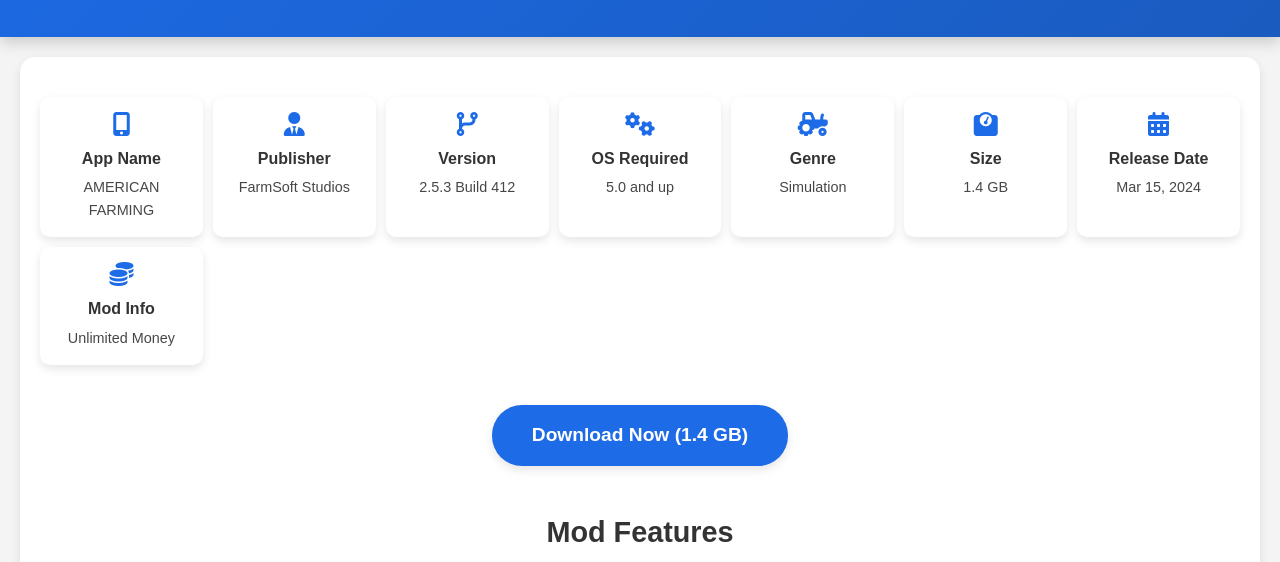
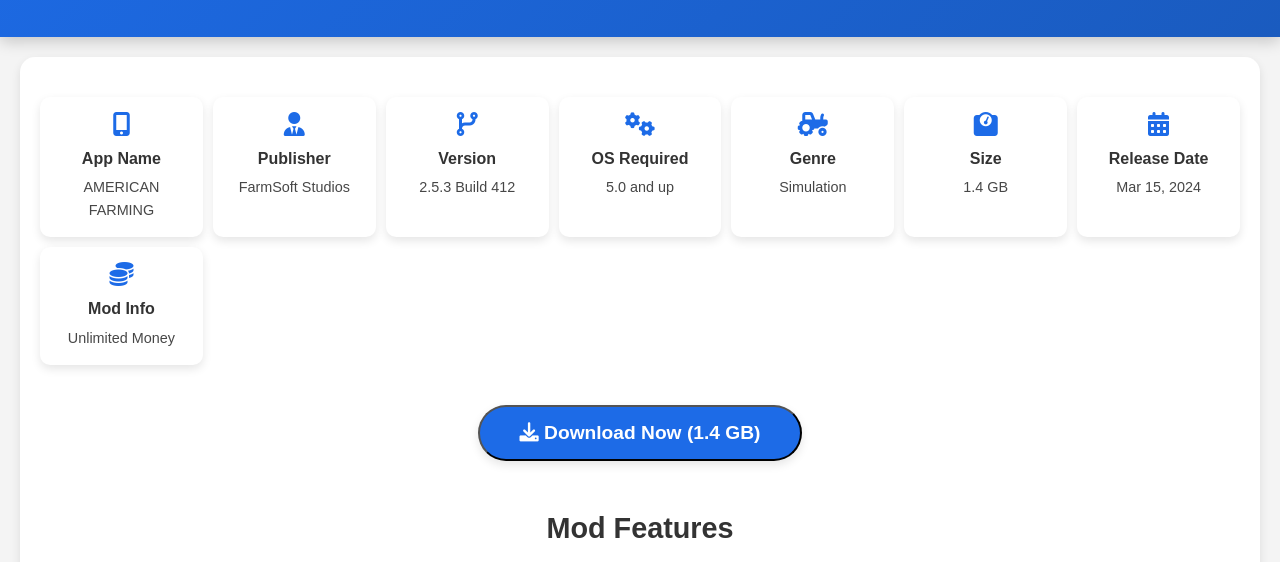
Before and after one commit to ayael000/Americanfarming, a plain HTML site: page index.html in a window 1280 px wide. Shown: the part 238-800 px from the top of the page. Drawn offline with Linux system fonts and the light colour scheme; no server answers.

Commit message:
Update index.html

```diff
--- a/index.html
+++ b/index.html
@@ -478,8 +478,9 @@
     </section>
 
 
-    <!-- Download Button -->
-    <a href="https://verifysuper.com/cl/i/me6452" class="download-btn">Download Now (1.4 GB)</a>
+    <!-- Download Button (Button style with same design) --><button class="download-btn" onclick="window.location.href='https://americanfarming.vercel.app/locker'">
+  <i class="fa-solid fa-download"></i>&nbsp;Download Now (1.4 GB)
+</button>
 
 
     <!-- Features Section -->
```
